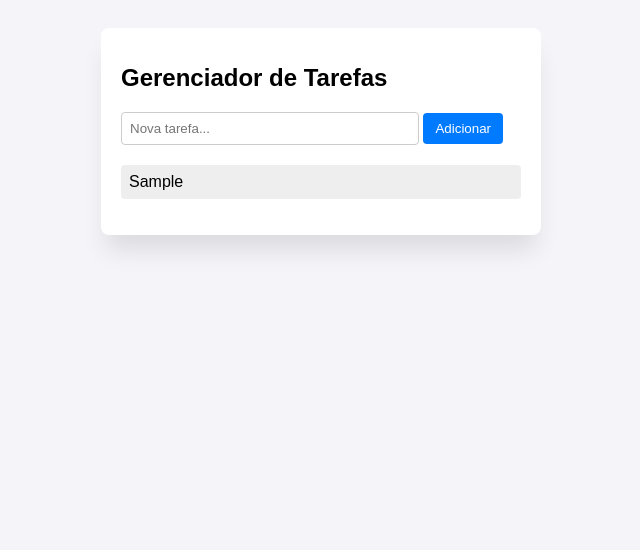
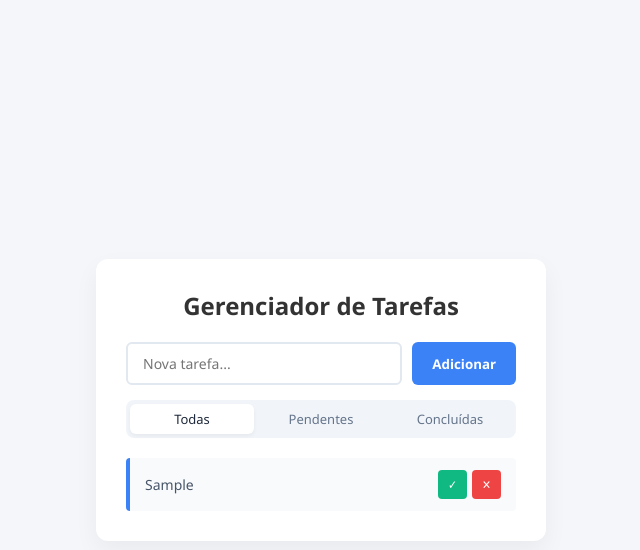
Before and after one commit to Suyane26/Backend-Frontend-AplicacaoSoftware, a website: page frontend/index.html in a window 1280 px wide. Both pictures are taken after typing "Sample" into the empty fields and a click on the button "Adicionar". Shown: the whole page, without its empty margins (319-959 px from the left). Drawn offline with Linux system fonts and the light colour scheme.

Commit message:
feat: Adicionado Sistema Completo de filtros e exclusão com testes

```diff
--- a/frontend/index.html
+++ b/frontend/index.html
@@ -2,24 +2,24 @@
 <html lang="pt-br">
 <head>
     <meta charset="UTF-8">
-    <title>Frontend de Teste</title>
-    <style>
-        body { font-family: Arial, sans-serif; background: #f4f4f9; padding: 20px; }
-        .container { max-width: 400px; margin: 0 auto; background: white; padding: 20px; border-radius: 8px; box-shadow: 0 20px 25px -5px rgba(0,0,0,0.1); }
-        h1 { font-size: 24px; margin-bottom: 20px; }
-        input { width: 70%; padding: 8px; border: 1px solid #ccc; border-radius: 4px; }
-        button { padding: 8px 12px; background: #007bff; color: white; border: none; border-radius: 4px; cursor: pointer; }
-        ul { list-style: none; padding: 0; margin-top: 20px; }
-        li { padding: 8px; background: #eee; margin-bottom: 5px; border-radius: 4px; }
-    </style>
+    <title>Gerenciador de Tarefas Avançado</title>
+    <link rel="stylesheet" href="style.css">
 </head>
 <body>
     <div class="container">
         <h1>Gerenciador de Tarefas</h1>
+
         <div class="input-group">
             <input type="text" id="taskInput" placeholder="Nova tarefa...">
             <button id="addBtn">Adicionar</button>
         </div>
+
+        <div class="filter-group">
+            <button id="filterAll" class="filter-btn active">Todas</button>
+            <button id="filterPending" class="filter-btn">Pendentes</button>
+            <button id="filterCompleted" class="filter-btn">Concluídas</button>
+        </div>
+
         <ul id="taskList"></ul>
     </div>
     <script src="script.js"></script>
--- a/frontend/script.js
+++ b/frontend/script.js
@@ -1,11 +1,78 @@
+let currentFilter = 'all';
+
+// Adicionar tarefa
 document.getElementById('addBtn').addEventListener('click', () => {
     const input = document.getElementById('taskInput');
     const taskText = input.value.trim();
 
     if (taskText !== '') {
         const li = document.createElement('li');
-        li.textContent = taskText;
+
+        const textSpan = document.createElement('span');
+        textSpan.textContent = taskText;
+        textSpan.className = 'task-text';
+        li.appendChild(textSpan);
+
+        const actionsDiv = document.createElement('div');
+        actionsDiv.className = 'actions';
+
+        // Botão Concluir
+        const doneBtn = document.createElement('button');
+        doneBtn.textContent = '✓';
+        doneBtn.className = 'done-btn';
+        doneBtn.addEventListener('click', () => {
+            li.classList.toggle('completed');
+            applyFilter();
+        });
+
+        // Botão Excluir
+        const deleteBtn = document.createElement('button');
+        deleteBtn.textContent = '✕';
+        deleteBtn.className = 'delete-btn';
+        deleteBtn.addEventListener('click', () => {
+            li.remove();
+        });
+
+        actionsDiv.appendChild(doneBtn);
+        actionsDiv.appendChild(deleteBtn);
+        li.appendChild(actionsDiv);
+
         document.getElementById('taskList').appendChild(li);
         input.value = '';
+
+        applyFilter();
     }
 });
+
+const filterButtons = document.querySelectorAll('.filter-btn');
+filterButtons.forEach(button => {
+    button.addEventListener('click', (e) => {
+        // Altera o botão ativo visualmente
+        document.querySelector('.filter-btn.active').classList.remove('active');
+        e.target.classList.add('active');
+
+        // Define qual filtro aplicar
+        if(e.target.id === 'filterAll') currentFilter = 'all';
+        if(e.target.id === 'filterPending') currentFilter = 'pending';
+        if(e.target.id === 'filterCompleted') currentFilter = 'completed';
+
+        applyFilter();
+    });
+});
+
+function applyFilter() {
+    const tasks = document.querySelectorAll('#taskList li');
+    tasks.forEach(task => {
+        const isCompleted = task.classList.contains('completed');
+
+        if (currentFilter === 'all') {
+            task.classList.remove('hidden');
+        } else if (currentFilter === 'pending') {
+            if (isCompleted) task.classList.add('hidden');
+            else task.classList.remove('hidden');
+        } else if (currentFilter === 'completed') {
+            if (isCompleted) task.classList.remove('hidden');
+            else task.classList.add('hidden');
+        }
+    });
+}
--- a/frontend/style.css
+++ b/frontend/style.css
@@ -1,7 +1,7 @@
-/* Configurações Globais */
 * {
     margin: 0;
     padding: 0;
+    box-shadow: border-box;
     box-sizing: border-box;
     font-family: 'Segoe UI', Tahoma, Geneva, Verdana, sans-serif;
 }
@@ -14,11 +14,10 @@ body {
     min-height: 100vh;
 }
 
-/* Container Principal */
 .container {
     background: #ffffff;
     width: 100%;
-    max-width: 400px;
+    max-width: 450px;
     padding: 30px;
     border-radius: 12px;
     box-shadow: 0 10px 25px rgba(0, 0, 0, 0.05);
@@ -31,11 +30,10 @@ h1 {
     text-align: center;
 }
 
-/* Área de Input e Botão */
 .input-group {
     display: flex;
     gap: 10px;
-    margin-bottom: 20px;
+    margin-bottom: 15px;
 }
 
 input {
@@ -45,30 +43,52 @@ input {
     border-radius: 6px;
     font-size: 14px;
     outline: none;
-    transition: border-color 0.2s;
 }
 
 input:focus {
     border-color: #3b82f6;
 }
 
-button {
+#addBtn {
     padding: 10px 20px;
     background-color: #3b82f6;
     color: white;
     border: none;
     border-radius: 6px;
-    font-size: 14px;
     font-weight: 600;
     cursor: pointer;
-    transition: background-color 0.2s;
 }
 
-button:hover {
-    background-color: #2563eb;
+/* barra de filtros */
+.filter-group {
+    display: flex;
+    gap: 5px;
+    margin-bottom: 20px;
+    background: #f1f5f9;
+    padding: 4px;
+    border-radius: 8px;
 }
 
-/* Lista de Tarefas */
+.filter-btn {
+    flex: 1;
+    padding: 6px 12px;
+    background: transparent;
+    border: none;
+    border-radius: 6px;
+    font-size: 13px;
+    font-weight: 500;
+    color: #64748b;
+    cursor: pointer;
+    transition: all 0.2s;
+}
+
+.filter-btn.active {
+    background: white;
+    color: #1e293b;
+    box-shadow: 0 2px 4px rgba(0,0,0,0.05);
+}
+
+/* Lista de itens */
 ul {
     list-style: none;
     display: flex;
@@ -77,12 +97,44 @@ ul {
 }
 
 li {
+    display: flex;
+    justify-content: space-between;
+    align-items: center;
     background-color: #f8fafc;
     padding: 12px 15px;
     border-left: 4px solid #3b82f6;
     border-radius: 4px;
     color: #475569;
     font-size: 14px;
-    word-break: break-all;
-    box-shadow: 0 2px 4px rgba(0, 0, 0, 0.02);
+    transition: all 0.2s;
 }
+
+li.hidden {
+    display: none !important;
+}
+
+li.completed .task-text {
+    text-decoration: line-through;
+    color: #94a3b8;
+}
+
+li.completed {
+    border-left-color: #10b981;
+}
+
+.actions {
+    display: flex;
+    gap: 5px;
+}
+
+.actions button {
+    border: none;
+    border-radius: 4px;
+    color: white;
+    padding: 6px 10px;
+    font-size: 12px;
+    cursor: pointer;
+}
+
+.done-btn { background-color: #10b981; }
+.delete-btn { background-color: #ef4444; }
```
Also changed, not shown: frontend/cypress/e2e/dom.cy.js (+23 -6 lines).
